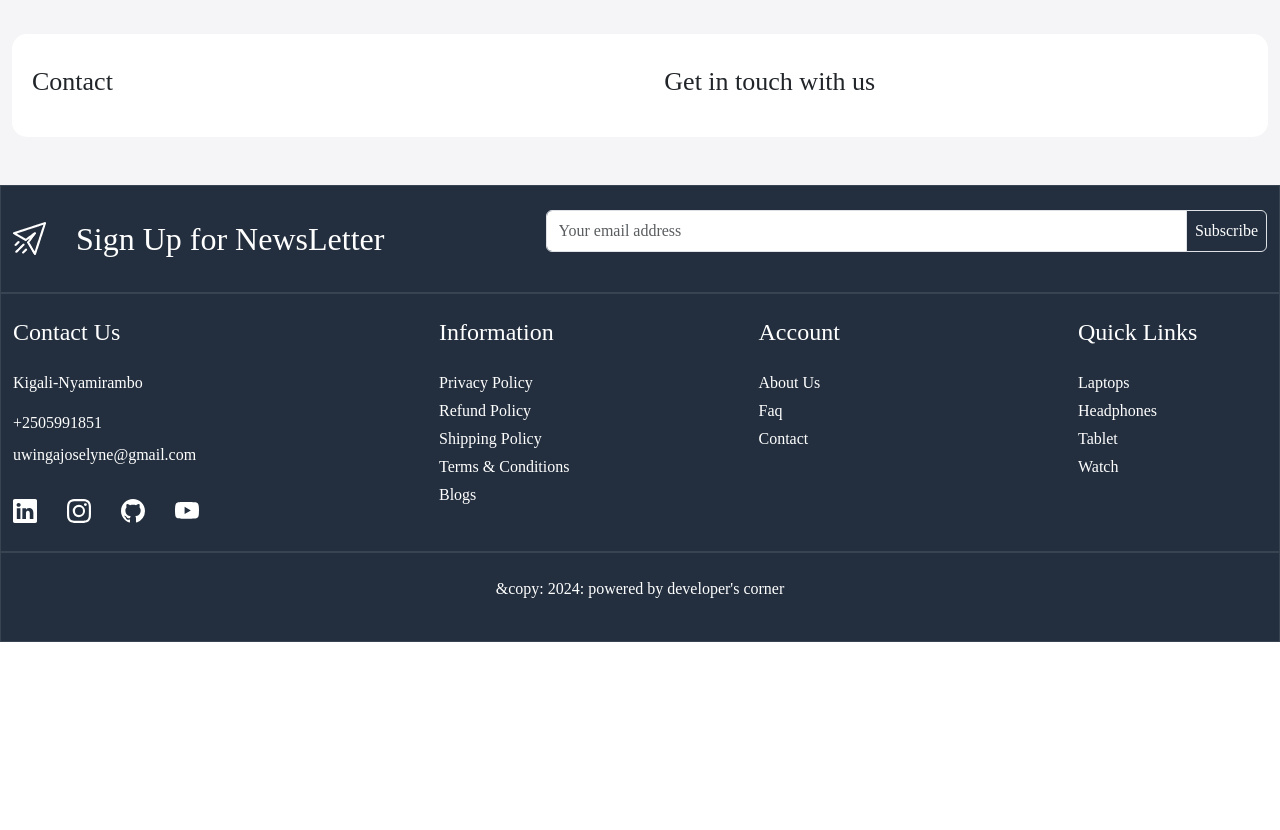
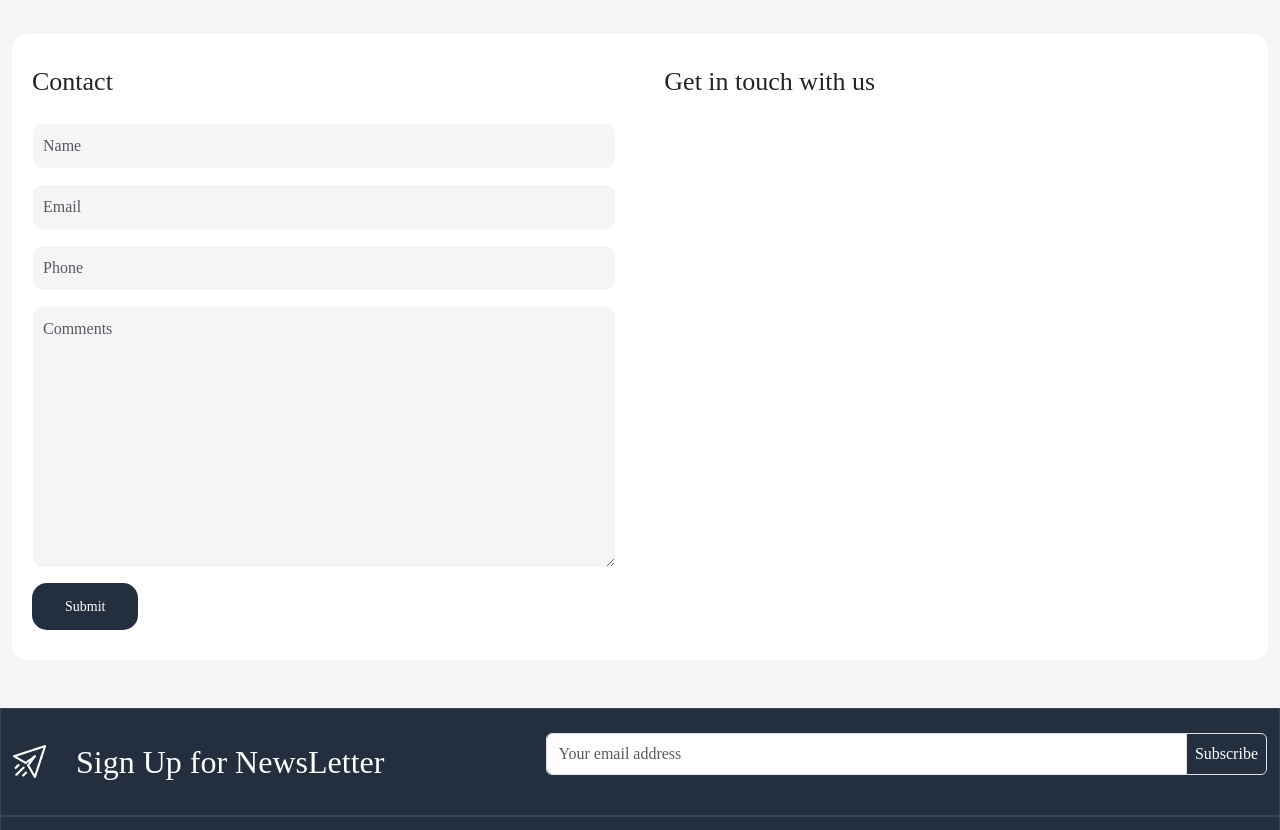
Before and after one commit to uwingabirejoselyne/learn-ecommerce-ui, a React (Create React App) app: page /contact in a window 1280 px wide. Shown: the part 820-1650 px from the top of the page. Before the commit the page ends 1462 px from the top, so only its background shows below. Built offline with nearby package versions, Linux system fonts and the light colour scheme.

Commit message:
created contact form

```diff
--- a/src/App.css
+++ b/src/App.css
@@ -515,3 +515,10 @@ footer .input-group-text {
     line-height: 35px;
     text-align: left;
 }
+
+.contact-inner-wrapper form .form-control {
+    background-color: var(--color-f5f5f7);
+    border-color: transparent;
+    border-radius: 10px;
+    padding: 10px;
+}
--- a/src/pages/Contact.js
+++ b/src/pages/Contact.js
@@ -21,9 +21,29 @@ const Contact = () => {
             <div className='col-12 mt-5'>
               <div className="contact-inner-wrapper d-flex justify-content-between">
                 <div>
-                  <h3 className="contact-title">Contact</h3>
+                  <h3 className="contact-title mb-4">Contact</h3>
+                  <form action="" className='d-flex flex-column gap-15'>
+                    <div>
+                      <input type="text" className='form-control' placeholder='Name' />
+                    </div>
+                    <div>
+                      <input type="email" className='form-control' placeholder='Email' />
+                    </div>
+                    <div>
+                      <input type="tel" className='form-control' placeholder='Phone' />
+                    </div>
+                    <div>
+                      <textarea name=""
+                        cols="30" className='w-100 form-control' rows="10"
+                        id="" placeholder='Comments'
+                      ></textarea>
+                    </div>
+                    <div>
+                      <button className='button border-0'>Submit </button>
+                    </div>
+                  </form>
                 </div>
-                  <div>
+                <div>
                   <h3 className="contact-title">Get in touch with us</h3>
                 </div>
               </div>
```
